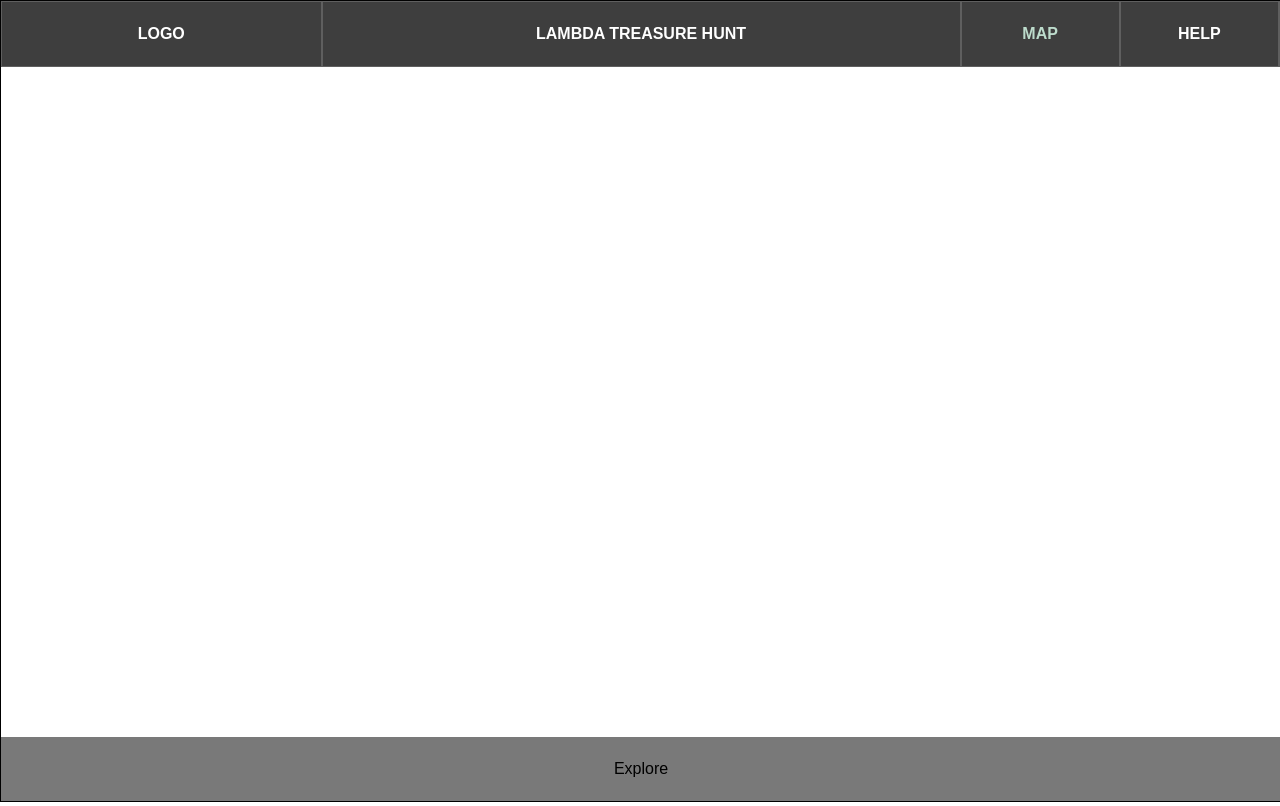
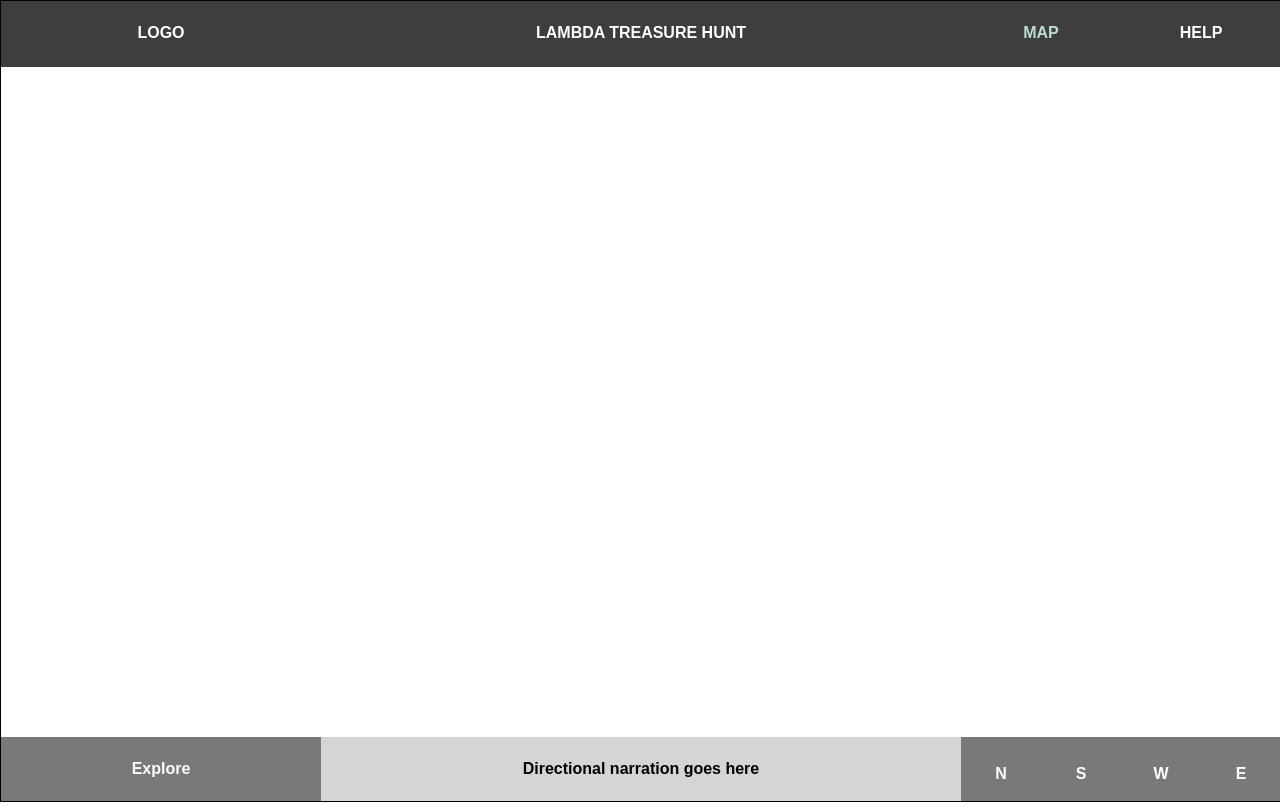
Before and after one commit to CSIslandMineBuildWeek/FrontEnd, a React (Create React App) app in the folder island_miner/: page / in a window 1280 px wide. Built offline with nearby package versions, Linux system fonts and the light colour scheme.

Commit message:
further styling and button config

```diff
--- a/island_miner/src/App.css
+++ b/island_miner/src/App.css
@@ -51,19 +51,19 @@
   align-items: center;
   height: 100%;
   width: 50%;
-  border-right: 2px solid rgba(255, 255, 255, 0.174);
 }
 
 .map {
   color: rgb(189, 220, 204);
 }
 
+.button {
+  display: flex;
+  height: 100%;
+}
+
 .button:hover {
   background-color: rgba(43, 43, 43, 0.831);
-}
-
-.navBar section {
-  border: 1px solid rgba(255, 255, 255, 0.174);
 }
 
 .body-container {
@@ -71,11 +71,63 @@
 }
 
 div .footer {
+  display: flex;
   height: 8%;
   background-color: #797979;
+  flex-direction: row;
   justify-content: center;
   align-content: center;
   align-items: center;
+}
+
+.explore {
+  width: 25%;
+  font-family: Arial, Helvetica, sans-serif;
+  font-weight: bolder;
+  justify-content: center;
+  align-content: center;
+  align-items: center;
+  color: white;
+}
+
+.directions {
+  display: flex;
+  width: 50%;
+  height: 100%;
+  justify-content: center;
+  align-content: center;
+  align-items: center;
+  text-align: center;
+  background-color: #d4d6d6;
+}
+
+.directions p {
+  display: flex;
+  justify-content: center;
+  align-content: center;
+  align-items: center;
+  text-align: center;
+  font-family: Arial, Helvetica, sans-serif;
+  font-weight: bolder;
+}
+
+.footer-buttons {
+  display: flex;
+  height: 100%;
+  width: 25%;
+  flex-direction: row;
+}
+
+.footer-buttons p {
+  margin: 5px;
+  width: 25%;
+  height: 100%;
+  color: white;
+  font-weight: bolder;
+  justify-content: center;
+  align-content: center;
+  align-items: center;
+  text-align: center;
 }
 
 .App-logo {
--- a/island_miner/src/components/Footer.js
+++ b/island_miner/src/components/Footer.js
@@ -3,7 +3,16 @@ import React from 'react';
 const Footer = () => {
     return (
         <div className="footer">
-            <div className="button">Explore</div>
+            <div className="explore button">Explore</div>
+            <div className="directions">
+                <p>Directional narration goes here</p>
+            </div>
+            <div className="footer-buttons">
+                <p className="button">N</p>
+                <p className="button">S</p>
+                <p className="button">W</p>
+                <p className="button">E</p>
+            </div>
         </div>
     )
 }
```
